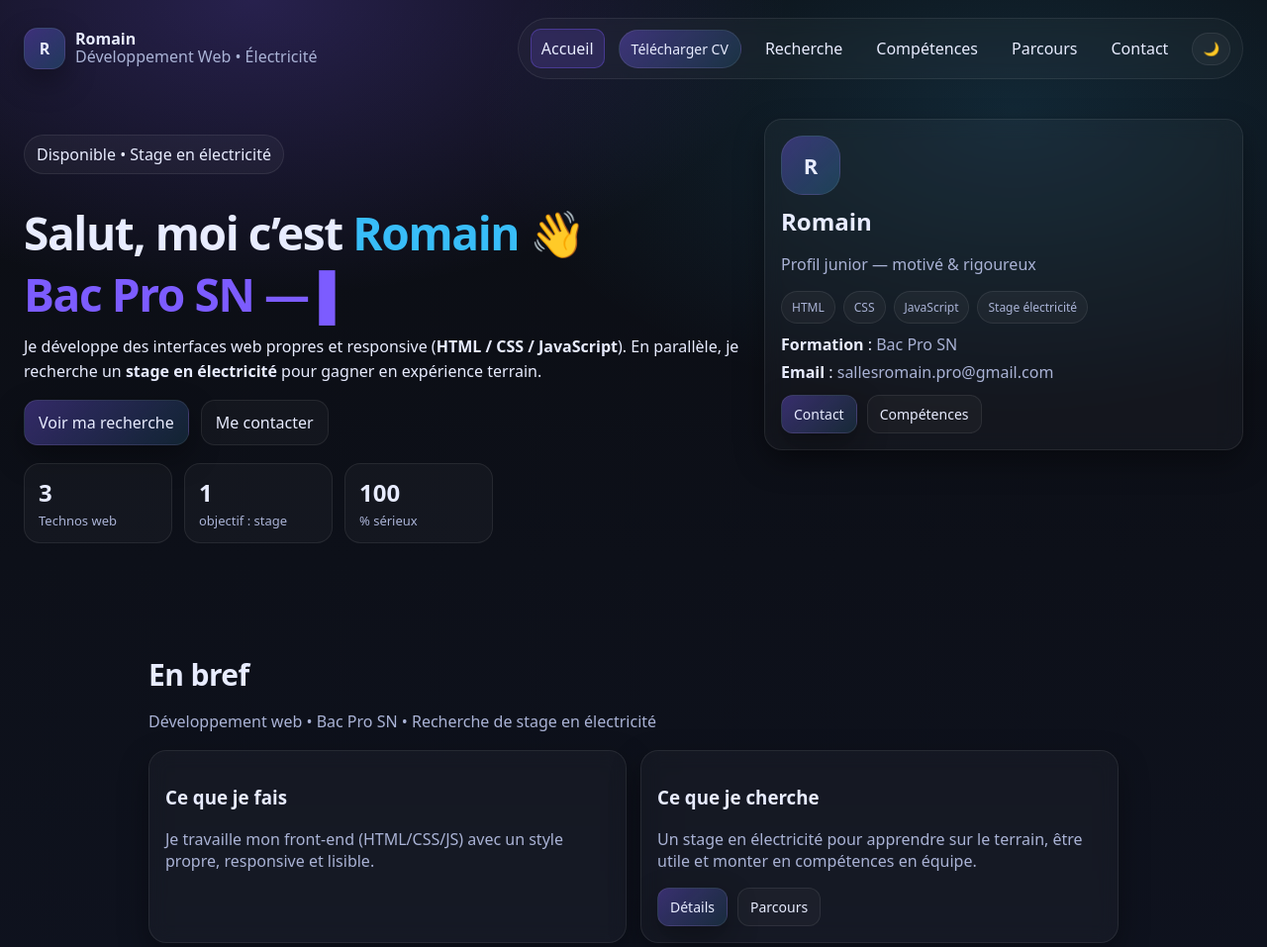
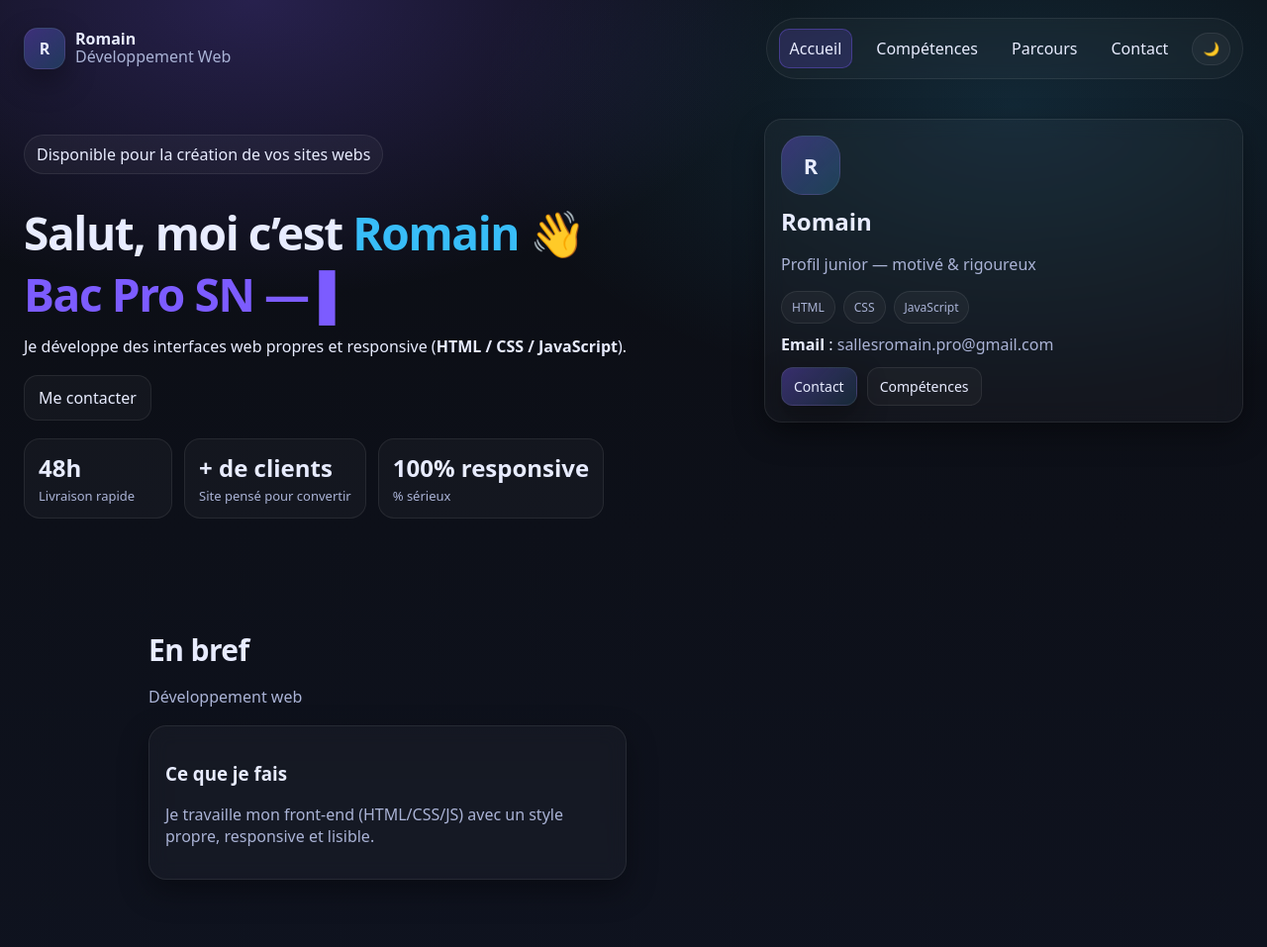
Before and after one commit to rttr2023/rttr2023.github.io, a plain HTML site: page index.html in a window 1280 px wide. Shown: the top 957 px of the page at 99% size. Drawn offline with Linux system fonts and the light colour scheme.

Commit message:
Add files via upload

```diff
--- a/index.html
+++ b/index.html
@@ -4,8 +4,8 @@
 <head>
     <meta charset="utf-8" />
     <meta name="viewport" content="width=device-width, initial-scale=1" />
-    <title>Romain | Développement Web – Recherche de stage en électricité</title>
-    <meta name="description" content="Romain, Bac Pro SN, développeur web junior. Recherche de stage en électricité pour CAP. Profil sérieux, rigoureux et motivé." />
+    <title>Romain | Développement Web</title>
+    <meta name="description" content="Romain, développeur web junior." />
     <link rel="stylesheet" href="style.css" />
     <meta name="google-site-verification" content="n3vvCYm-6M1Mo3oB4KgqXVnfuLPUAlCw2Xf8C5c_Br8" />
 </head>
@@ -21,7 +21,7 @@
                     <span class="logo">R</span>
                     <div class="brand-text">
                         <strong>Romain</strong>
-                        <span class="muted">Développement Web • Électricité</span>
+                        <span class="muted">Développement Web</span>
                     </div>
                 </a>
 
@@ -31,11 +31,6 @@
 
                 <div class="nav-links" id="navLinks">
                     <a class="active" href="index.html">Accueil</a>
-                    <a class="btn small nav-cv" href="cv-romain.pdf" target="_blank" rel="noopener">
-                        Télécharger CV
-                    </a>
-
-                    <a href="recherche.html">Recherche</a>
                     <a href="competences.html">Compétences</a>
                     <a href="parcours.html">Parcours</a>
                     <a href="contact.html">Contact</a>
@@ -46,7 +41,7 @@
 
             <div class="hero">
                 <div class="hero-left">
-                    <p class="badge">Disponible • Stage en électricité</p>
+                    <p class="badge">Disponible pour la création de vos sites webs</p>
 
                     <h1>
                         Salut, moi c’est <span class="accent">Romain</span> 👋<br />
@@ -56,26 +51,23 @@
                     <p class="lead">
                         Je développe des interfaces web propres et responsive (<strong>HTML / CSS /
                             JavaScript</strong>).
-                        En parallèle, je recherche un <strong>stage en électricité</strong> pour gagner en expérience
-                        terrain.
                     </p>
 
                     <div class="hero-cta">
-                        <a class="btn" href="recherche.html">Voir ma recherche</a>
                         <a class="btn ghost" href="contact.html">Me contacter</a>
                     </div>
 
                     <div class="stats">
                         <div class="stat">
-                            <span class="stat-num" data-count="3">0</span>
-                            <span class="stat-label">Technos web</span>
+                            <span class="stat-num" data-count="48" data-suffix="h">0</span>
+                            <span class="stat-label">Livraison rapide</span>
                         </div>
                         <div class="stat">
-                            <span class="stat-num" data-count="1">0</span>
-                            <span class="stat-label">objectif : stage</span>
+                            <span class="stat-num">+ de clients</span>
+                            <span class="stat-label">Site pensé pour convertir</span>
                         </div>
                         <div class="stat">
-                            <span class="stat-num" data-count="100">0</span>
+                            <span class="stat-num" data-count="100" data-suffix="% responsive">0</span>
                             <span class="stat-label">% sérieux</span>
                         </div>
                     </div>
@@ -93,11 +85,9 @@
                             <span class="chip">HTML</span>
                             <span class="chip">CSS</span>
                             <span class="chip">JavaScript</span>
-                            <span class="chip">Stage électricité</span>
                         </div>
 
                         <div class="mini">
-                            <p><strong>Formation</strong> : <span class="muted">Bac Pro SN</span></p>
                             <p><strong>Email</strong> : <span class="muted">sallesromain.pro@gmail.com</span></p>
                         </div>
 
@@ -117,7 +107,7 @@
             <div class="container">
                 <div class="section-head">
                     <h2>En bref</h2>
-                    <p class="muted">Développement web • Bac Pro SN • Recherche de stage en électricité</p>
+                    <p class="muted">Développement web</p>
                 </div>
 
                 <div class="grid two">
@@ -126,17 +116,6 @@
                         <p class="muted">
                             Je travaille mon front-end (HTML/CSS/JS) avec un style propre, responsive et lisible.
                         </p>
-                    </div>
-                    <div class="card">
-                        <h3>Ce que je cherche</h3>
-                        <p class="muted">
-                            Un stage en électricité pour apprendre sur le terrain, être utile et monter en compétences
-                            en équipe.
-                        </p>
-                        <div class="card-actions">
-                            <a class="btn small" href="recherche.html">Détails</a>
-                            <a class="btn small ghost" href="parcours.html">Parcours</a>
-                        </div>
                     </div>
                 </div>
             </div>
--- a/script.js
+++ b/script.js
@@ -47,7 +47,6 @@ if (typingEl) {
   const typingPhrases = [
     "Développement web : HTML, CSS, JavaScript.",
     "Bac Pro SN — base technique solide.",
-    "Recherche de stage en électricité."
   ];
 
   let tp = 0, ti = 0, deleting = false;
@@ -69,27 +68,36 @@ if (typingEl) {
   })();
 }
 
-/* Counters (si présents) */
-const counters = $$(".stat-num");
+/* Counters (support chiffres + texte) */
+const counters = document.querySelectorAll(".stat-num");
 let counterStarted = false;
 
 function animateCount(el) {
-  const target = Number(el.dataset.count || "0");
+  const target = Number(el.dataset.count);
+
+  // Si pas de nombre → on affiche simplement le texte défini
+  if (isNaN(target)) {
+    el.textContent = el.dataset.text || el.textContent;
+    return;
+  }
+
+  const suffix = el.dataset.suffix || "";
   let current = 0;
   const step = Math.max(1, Math.floor(target / 40));
+
   const timer = setInterval(() => {
     current += step;
     if (current >= target) {
       current = target;
       clearInterval(timer);
     }
-    el.textContent = String(current);
+    el.textContent = current + suffix;
   }, 25);
 }
 
 function startCountersIfVisible() {
   if (counterStarted || counters.length === 0) return;
-  const hero = $(".hero");
+  const hero = document.querySelector(".hero");
   if (!hero) return;
 
   const rect = hero.getBoundingClientRect();
@@ -98,6 +106,7 @@ function startCountersIfVisible() {
     counters.forEach(animateCount);
   }
 }
+
 window.addEventListener("scroll", startCountersIfVisible, { passive: true });
 startCountersIfVisible();
 
```
Also changed, not shown: competences.html (+10 -48 lines), contact.html (+1 -6 lines), parcours.html (+14 -23 lines).
